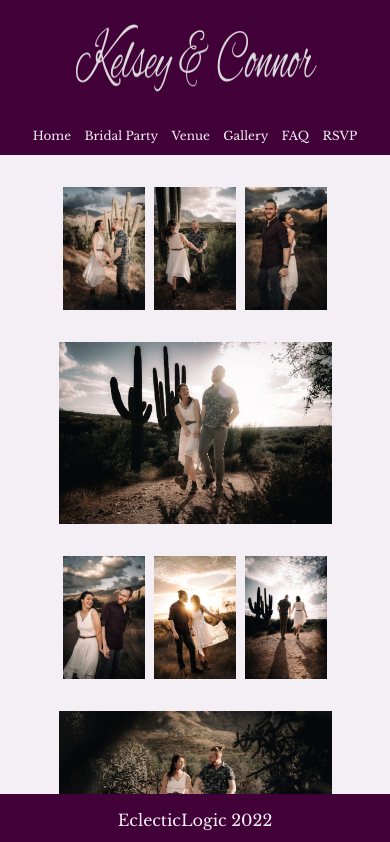
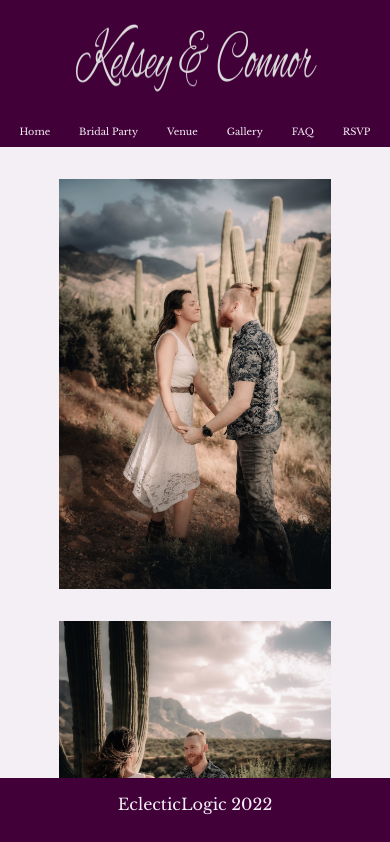
Before and after one commit to crsullivan/crawlivan, a React (Create React App) app: page /gallery in a window 390 px wide. Shown: the top 842 px of the page. Built offline with nearby package versions, Linux system fonts and the light colour scheme.

Commit message:
Optimizes mobile styling

```diff
--- a/src/Components/FAQ.css
+++ b/src/Components/FAQ.css
@@ -1,11 +1,9 @@
 .faq-container {
-    width: 70%;
+    max-width: 70%;
     border-top: 2px dotted var(--turq);
     margin: auto;
     margin-top: 1em;
-    padding:.25em 4em 0 4em;
-    padding-bottom: 5em;
-}
+    padding:.25em 4em 5em 4em;}
 
 h2 {
     /* border-bottom: 2px dotted var(--turq); */
@@ -32,6 +30,13 @@ h2 {
 @media only screen and (max-width: 600px) {
 
     .faq-container {
-        width: 50%;
+        max-width: 90%;
+        border: none;
+        padding:.25em 0em 6em 0em;
+    }
+
+    .faq-content-boxes {
+        width: 100%;
+        margin: auto;
     }
 }
--- a/src/Components/Footer.css
+++ b/src/Components/Footer.css
@@ -17,6 +17,14 @@
     margin:auto;
 }
 
-.footernavitem {
+@media only screen and (max-width: 400px) {
+
+    .footer {
+        padding-bottom: 1em;
+    }
+
+    .footer .footer-container {
+        text-align: center;
+    }
 
 }
--- a/src/Components/Gallery.css
+++ b/src/Components/Gallery.css
@@ -1,13 +1,13 @@
 .gallery-container {
     display: flex;
     flex-wrap: wrap;
-    font-size: 2rem;
+    font-size: 2em;
     padding: 1em;
     width: 70%;
     margin: auto;
     align-items: baseline;
     justify-content: space-around;
-
+    padding-bottom: 2em;
 }
 
 img {
@@ -18,3 +18,17 @@ img {
 .wide-image {
     max-width: 100%;
 }
+
+@media only screen and (max-width: 600px) {
+
+    .gallery-container {
+        flex-direction: column;
+        margin: auto;
+        align-items: center;
+    }
+
+    .gallery-container img {
+        max-width:100%;
+        margin-bottom: 1em;
+    }
+}
--- a/src/Components/Header.css
+++ b/src/Components/Header.css
@@ -40,3 +40,30 @@
         font-size: .75em;
     }
 }
+
+@media only screen and (max-width: 400px) {
+
+    .header .navs {
+        width: 90%;
+        font-size: .60em;
+        justify-content: space-between;
+    }
+
+}
+
+@media only screen and (max-width: 300px) {
+
+    .header .navs {
+        width: 90%;
+    }
+
+}
+
+@media only screen and (max-width: 250px) {
+
+    .header img{
+        min-width: 150px;
+        max-height: 20px;
+    }
+
+}
--- a/src/Components/RSVP.css
+++ b/src/Components/RSVP.css
@@ -30,13 +30,22 @@ label {
 
 .contact-form p {
     font-size: .7em;
+    text-align: center;
 }
 
 @media only screen and (max-width: 600px) {
+
+    .contact-container {
+        padding-bottom: 4em;
+    }
+
 
     .input-container {
         min-width: 50px;
         display: flex;
         flex-direction: column;
     }
+
+    .snackbar-centered {
+    }
 }
--- a/src/Components/SnackBar.css
+++ b/src/Components/SnackBar.css
@@ -103,5 +103,7 @@
   @media (max-width: 728px) {
     .snackbar-container {
       width: auto;
+      margin-bottom: 5rem;
+      padding: 1rem 2rem 14rem;
     }
   }
--- a/src/Components/Venue.css
+++ b/src/Components/Venue.css
@@ -31,9 +31,14 @@
 }
 
 iframe {
-    min-height: 500px;
-    min-width: 500px;
+    height: 500px;
+    width: 500px;
     margin-right: 1.5em;
+}
+
+.map-container-text {
+    width: 50%;
+    margin: auto;
 }
 
 @media only screen and (max-width: 1200px) {
@@ -42,6 +47,7 @@ iframe {
         margin:auto;
         display: flex;
         flex-direction: column;
+        /* width: 100vw; */
     }
 
     .venue-info-container {
@@ -60,23 +66,30 @@ iframe {
         display: inline-block;
         margin: auto;
         padding-bottom: 5em;
-        width: 80%;
+        width: 95%;
         font-size: 1.25em;
         text-align: center;
+    }
+
+    .map-container-text {
+        width: 80%;
+        margin: auto;
     }
 
   }
 
   @media only screen and (max-width: 700px) {
+
     iframe {
-        max-height: 50px;
-        max-width: 50px;
-        margin: none;
+        max-height: 80%;
+        max-width: 80%;
+        margin: auto;
     }
 }
 
-@media only screen and (max-width: 600px) {
+@media only screen and (max-width: 350px) {
+
     iframe {
-        display: none;
+        display: none
     }
 }
```
